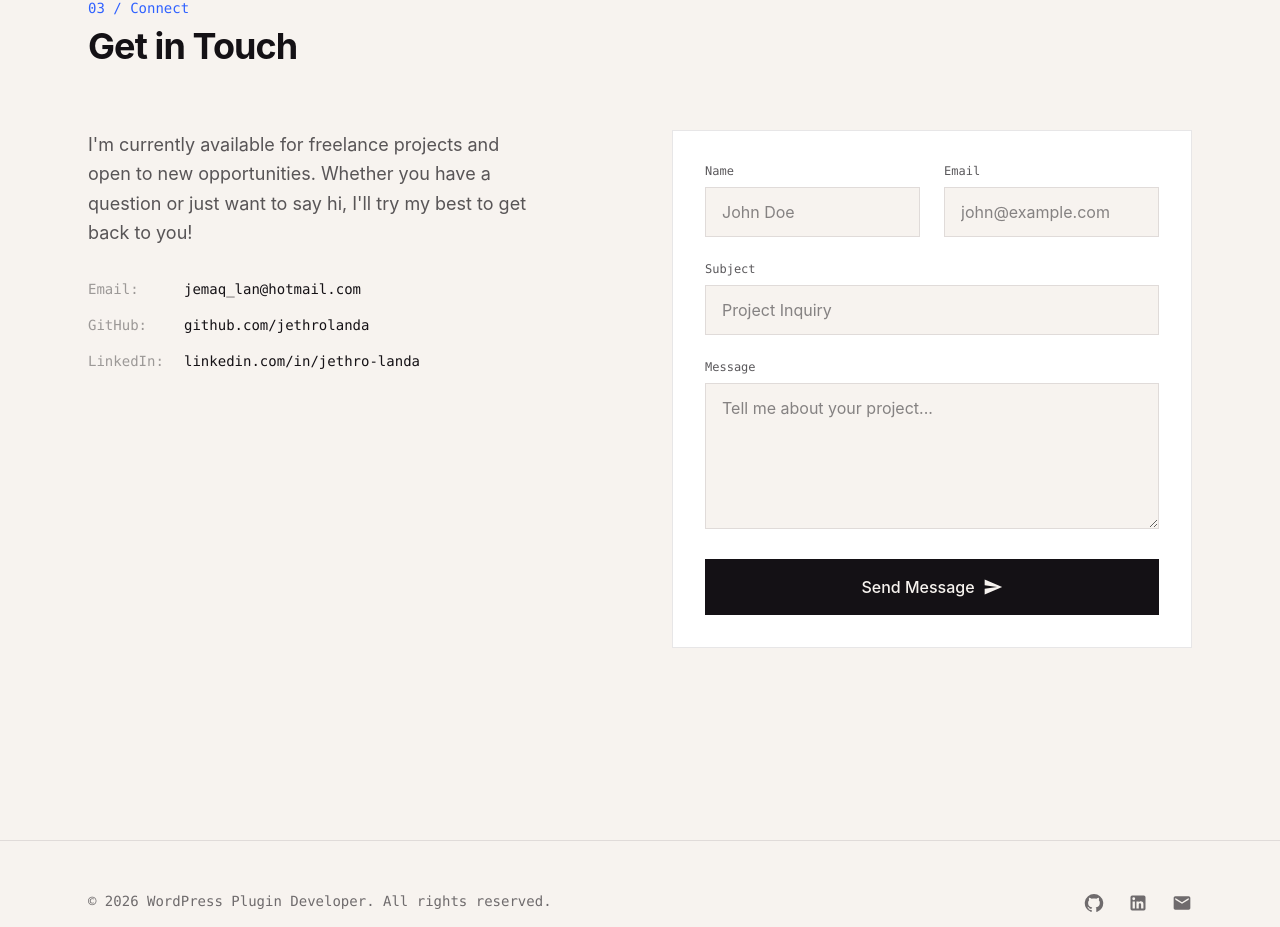
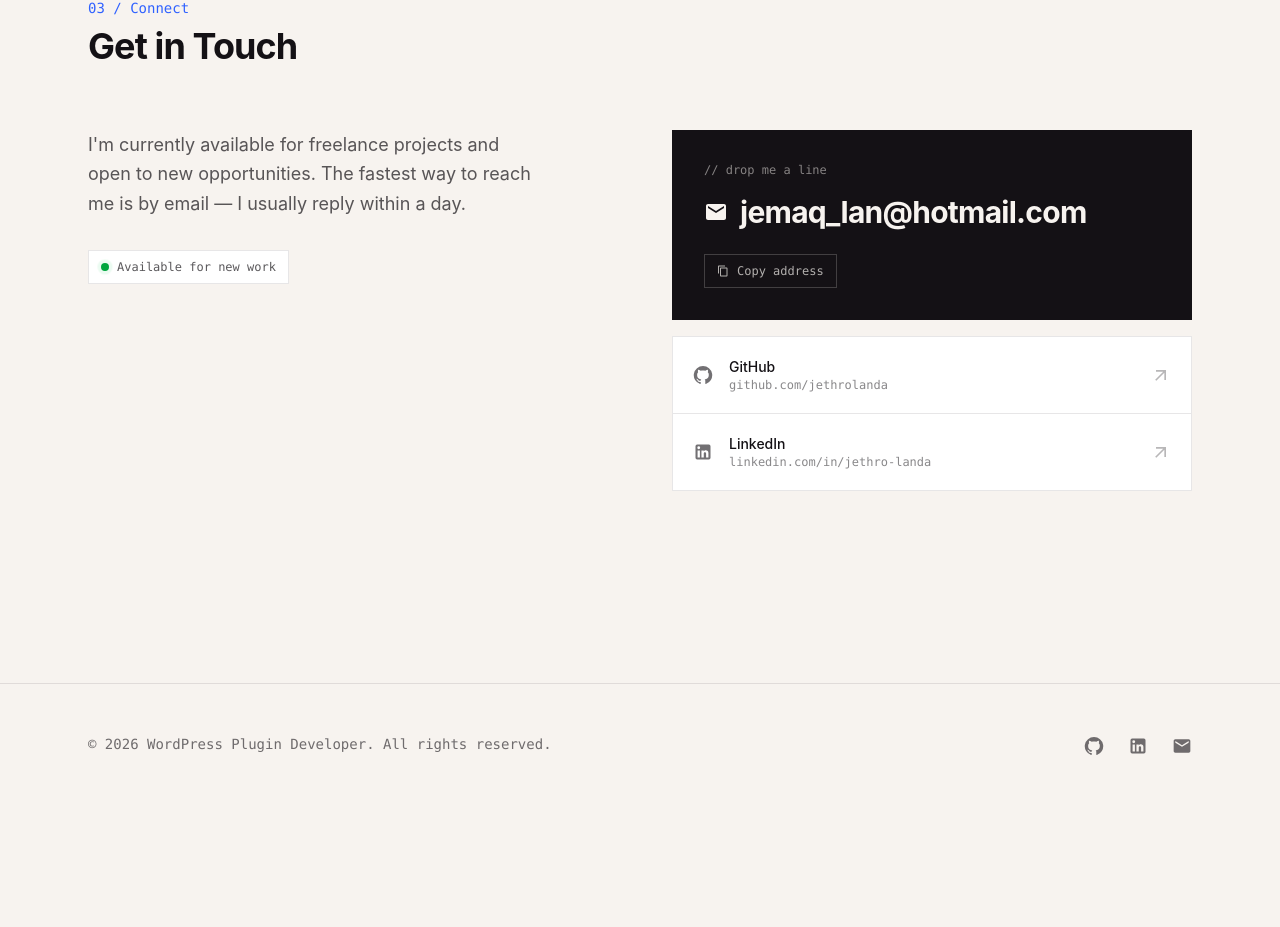
Before and after one commit to jethrolanda/portfolio, a Next.js app: page / in a window 1280 px wide. Shown: the part 3779-4706 px from the top of the page. After the commit the page ends 4583 px from the top, so only its background shows below. Built offline with nearby package versions, Linux system fonts and the light colour scheme.

Commit message:
update contact section

```diff
--- a/src/components/ContactSection.tsx
+++ b/src/components/ContactSection.tsx
@@ -1,20 +1,36 @@
 "use client";
 
-import React, { useState } from "react";
 import { motion } from "framer-motion";
 import { toast } from "sonner";
-import SendIcon from "@mui/icons-material/Send";
+import EmailIcon from "@mui/icons-material/Email";
+import GitHubIcon from "@mui/icons-material/GitHub";
+import LinkedInIcon from "@mui/icons-material/LinkedIn";
+import ContentCopyIcon from "@mui/icons-material/ContentCopy";
+import ArrowOutwardIcon from "@mui/icons-material/ArrowOutward";
+const EMAIL = "jemaq_lan@hotmail.com";
+const LINKS = [
+  {
+    label: "GitHub",
+    handle: "github.com/jethrolanda",
+    href: "#",
+    icon: GitHubIcon
+  },
+  {
+    label: "LinkedIn",
+    handle: "linkedin.com/in/jethro-landa",
+    href: "#",
+    icon: LinkedInIcon
+  }
+];
+
 export function ContactSection() {
-  const [isSubmitting, setIsSubmitting] = useState(false);
-  const handleSubmit = (e: React.FormEvent<HTMLFormElement>) => {
-    e.preventDefault();
-    setIsSubmitting(true);
-    // Mock API call
-    setTimeout(() => {
-      setIsSubmitting(false);
-      toast.success("Message sent successfully! I will get back to you soon.");
-      (e.target as HTMLFormElement).reset();
-    }, 1000);
+  const handleCopy = async () => {
+    try {
+      await navigator.clipboard.writeText(EMAIL);
+      toast.success("Email copied to clipboard");
+    } catch {
+      toast.error("Could not copy — please copy manually");
+    }
   };
   return (
     <section id="contact" className="py-24 border-t border-ink/10">
@@ -46,40 +62,16 @@ export function ContactSection() {
           >
             <p className="text-lg text-ink/70 leading-relaxed max-w-md">
               I'm currently available for freelance projects and open to new
-              opportunities. Whether you have a question or just want to say hi,
-              I'll try my best to get back to you!
+              opportunities. The fastest way to reach me is by email — I usually
+              reply within a day.
             </p>
 
-            <div className="space-y-4 font-mono text-sm">
-              <div className="flex items-center gap-4">
-                <span className="text-ink/40 w-20">Email:</span>
-                <a
-                  href="mailto:jemaq_lan@hotmail.com"
-                  className="hover:text-wpblue transition-colors"
-                >
-                  jemaq_lan@hotmail.com
-                </a>
-              </div>
-              <div className="flex items-center gap-4">
-                <span className="text-ink/40 w-20">GitHub:</span>
-                <a
-                  target="_blank"
-                  href="https://github.com/jethrolanda"
-                  className="hover:text-wpblue transition-colors"
-                >
-                  github.com/jethrolanda
-                </a>
-              </div>
-              <div className="flex items-center gap-4">
-                <span className="text-ink/40 w-20">LinkedIn:</span>
-                <a
-                  target="_blank"
-                  href="https://www.linkedin.com/in/jethro-landa/"
-                  className="hover:text-wpblue transition-colors"
-                >
-                  linkedin.com/in/jethro-landa
-                </a>
-              </div>
+            <div className="inline-flex items-center gap-2 font-mono text-xs px-3 py-2 bg-white border border-ink/10">
+              <span className="relative flex h-2 w-2">
+                <span className="absolute inline-flex h-full w-full animate-ping rounded-full bg-green-500 opacity-75"></span>
+                <span className="relative inline-flex h-2 w-2 rounded-full bg-green-600"></span>
+              </span>
+              <span className="text-ink/70">Available for new work</span>
             </div>
           </motion.div>
 
@@ -99,85 +91,60 @@ export function ContactSection() {
               duration: 0.5,
               delay: 0.2
             }}
+            className="space-y-4"
           >
-            <form
-              onSubmit={handleSubmit}
-              className="space-y-6 bg-white p-8 border border-ink/10"
+            {/* Primary email card */}
+            <div className="bg-ink text-cream p-8">
+              <span className="font-mono text-xs text-cream/50 block mb-4">
+                // drop me a line
+              </span>
+              <a
+                href={`mailto:${EMAIL}`}
+                className="group flex items-center gap-3 text-2xl md:text-3xl font-bold tracking-tight hover:text-wpblue transition-colors break-all"
               >
-              <div className="grid grid-cols-1 md:grid-cols-2 gap-6">
-                <div className="space-y-2">
-                  <label
-                    htmlFor="name"
-                    className="font-mono text-xs text-ink/70 block"
+                <EmailIcon />
+                {EMAIL}
+                <ArrowOutwardIcon className="opacity-0 group-hover:opacity-100 transition-opacity" />
+              </a>
+              <button
+                type="button"
+                onClick={handleCopy}
+                className="mt-6 inline-flex items-center gap-2 font-mono text-xs text-cream/70 hover:text-cream border border-cream/20 hover:border-cream/50 px-3 py-2 transition-colors"
               >
-                    Name
-                  </label>
-                  <input
-                    type="text"
-                    id="name"
-                    required
-                    className="w-full bg-cream border border-ink/10 px-4 py-3 focus:outline-none focus:border-wpblue transition-colors font-sans"
-                    placeholder="John Doe"
-                  />
-                </div>
-                <div className="space-y-2">
-                  <label
-                    htmlFor="email"
-                    className="font-mono text-xs text-ink/70 block"
-                  >
-                    Email
-                  </label>
-                  <input
-                    type="email"
-                    id="email"
-                    required
-                    className="w-full bg-cream border border-ink/10 px-4 py-3 focus:outline-none focus:border-wpblue transition-colors font-sans"
-                    placeholder="john@example.com"
-                  />
-                </div>
+                <ContentCopyIcon fontSize="inherit" />
+                Copy address
+              </button>
             </div>
 
-              <div className="space-y-2">
-                <label
-                  htmlFor="subject"
-                  className="font-mono text-xs text-ink/70 block"
+            {/* Secondary links */}
+            <div className="bg-white border border-ink/10 divide-y divide-ink/10">
+              {LINKS.map((link) => {
+                const Icon = link.icon;
+                return (
+                  <a
+                    key={link.label}
+                    href={link.href}
+                    className="group flex items-center justify-between p-5 hover:bg-cream transition-colors"
                   >
-                  Subject
-                </label>
-                <input
-                  type="text"
-                  id="subject"
-                  required
-                  className="w-full bg-cream border border-ink/10 px-4 py-3 focus:outline-none focus:border-wpblue transition-colors font-sans"
-                  placeholder="Project Inquiry"
+                    <span className="flex items-center gap-4">
+                      <Icon fontSize="small" className="text-ink/60" />
+                      <span>
+                        <span className="block font-medium text-sm">
+                          {link.label}
+                        </span>
+                        <span className="block font-mono text-xs text-ink/50">
+                          {link.handle}
+                        </span>
+                      </span>
+                    </span>
+                    <ArrowOutwardIcon
+                      fontSize="small"
+                      className="text-ink/30 group-hover:text-wpblue group-hover:translate-x-0.5 group-hover:-translate-y-0.5 transition-all"
                     />
+                  </a>
+                );
+              })}
             </div>
-
-              <div className="space-y-2">
-                <label
-                  htmlFor="message"
-                  className="font-mono text-xs text-ink/70 block"
-                >
-                  Message
-                </label>
-                <textarea
-                  id="message"
-                  required
-                  rows={5}
-                  className="w-full bg-cream border border-ink/10 px-4 py-3 focus:outline-none focus:border-wpblue transition-colors font-sans resize-y"
-                  placeholder="Tell me about your project..."
-                ></textarea>
-              </div>
-
-              <button
-                type="submit"
-                disabled={isSubmitting}
-                className="w-full bg-ink text-cream py-4 font-medium hover:bg-wpblue transition-colors flex items-center justify-center gap-2 disabled:opacity-70 disabled:cursor-not-allowed"
-              >
-                {isSubmitting ? "Sending..." : "Send Message"}
-                {!isSubmitting && <SendIcon fontSize="small" />}
-              </button>
-            </form>
           </motion.div>
         </div>
       </div>
```
Lines whose indentation alone changed are shown as unchanged.
